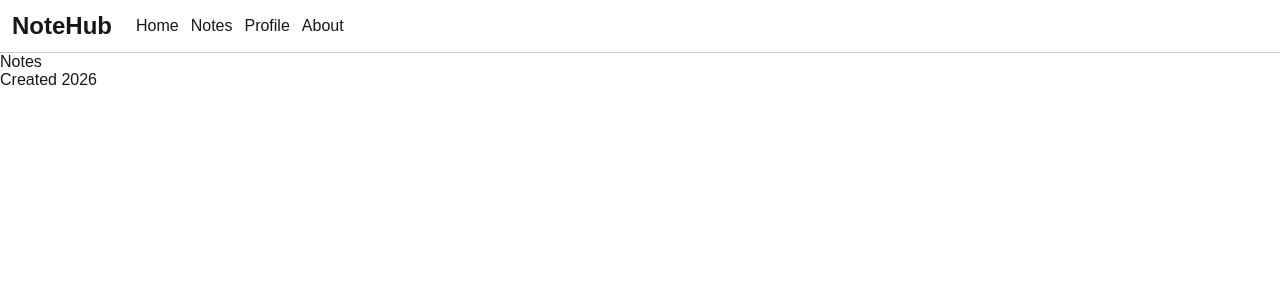
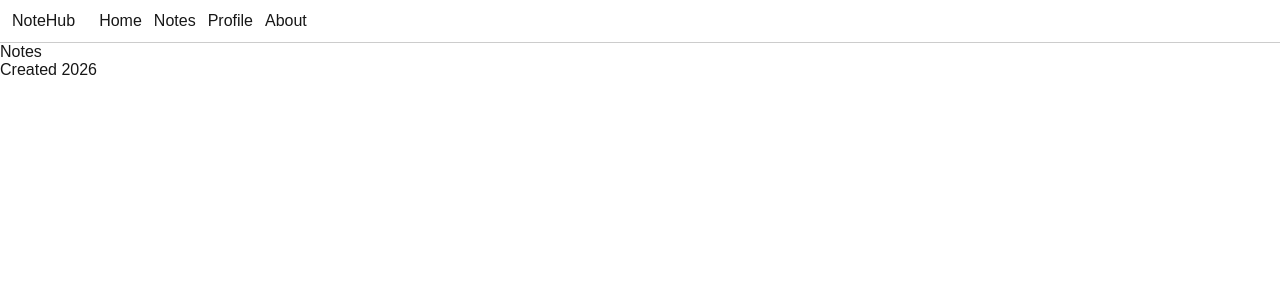
Before and after one commit to tania-tatiana/06-notehub-nextjs, a Next.js app: page /notes in a window 1280 px wide. Shown: the top 300 px of the page. Built offline with nearby package versions, Linux system fonts and the light colour scheme.

Commit message:
add navigation

```diff
--- a/components/Header/Header.tsx
+++ b/components/Header/Header.tsx
@@ -1,14 +1,15 @@
+import Link from "next/link";
 import css from "./Header.module.css"
 
 const Header = () => {
     return <header className={css.header}>
-        <h2>NoteHub</h2>
-  <nav>
+        <Link href="/" aria-label="Home">NoteHub</Link>
+  <nav aria-label="Main Navigation">
     <ul className={ css.navigation}>
-        <li>Home</li>
-        <li>Notes</li>
-        <li>Profile</li>
-        <li>About</li>
+        <li><Link href="/">Home</Link></li>
+        <li><Link href="/notes">Notes</Link></li>
+        <li><Link href="/profile">Profile</Link></li>
+        <li><Link href="/about">About</Link></li>
     </ul>
         </nav>
     </header>;
```
